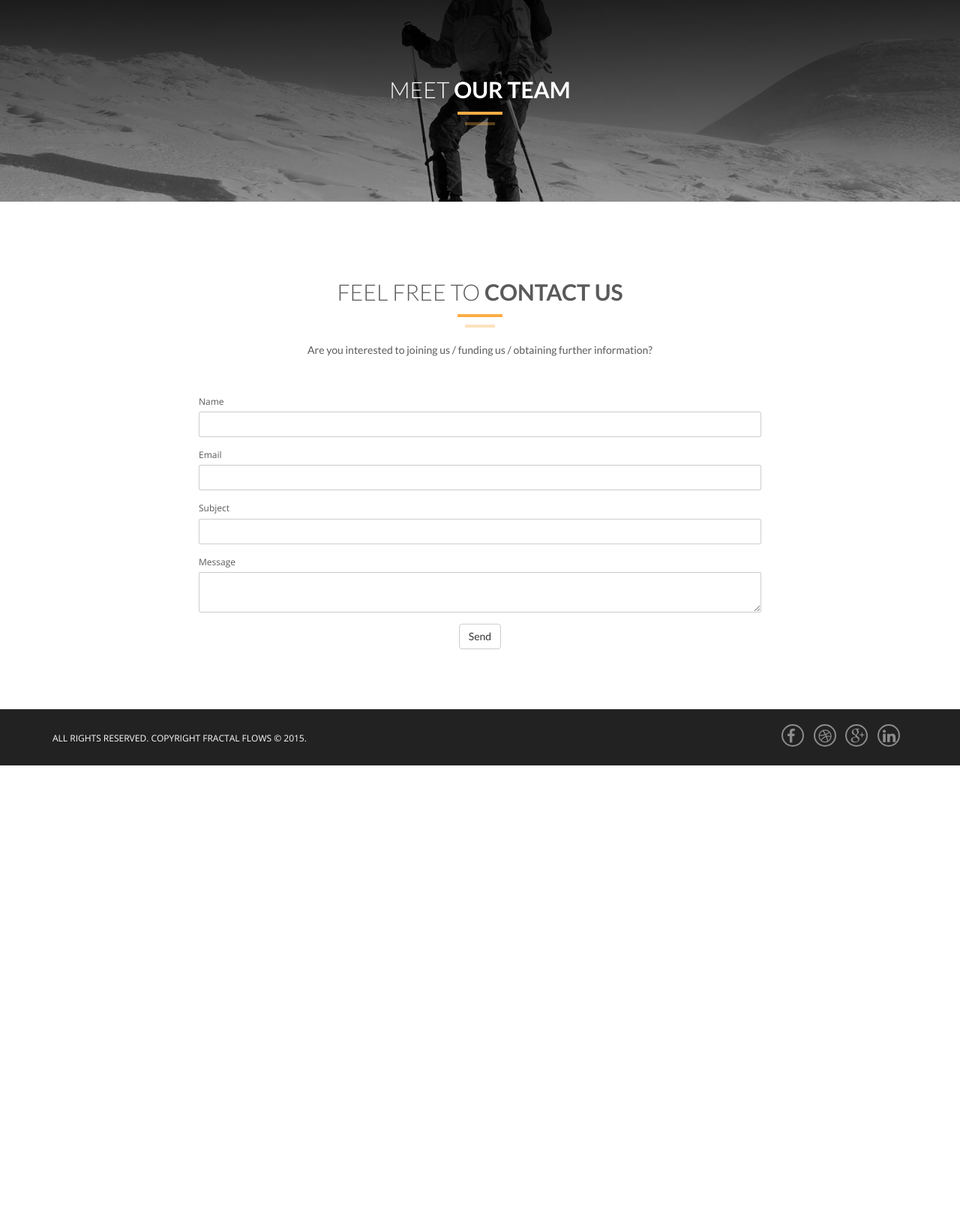
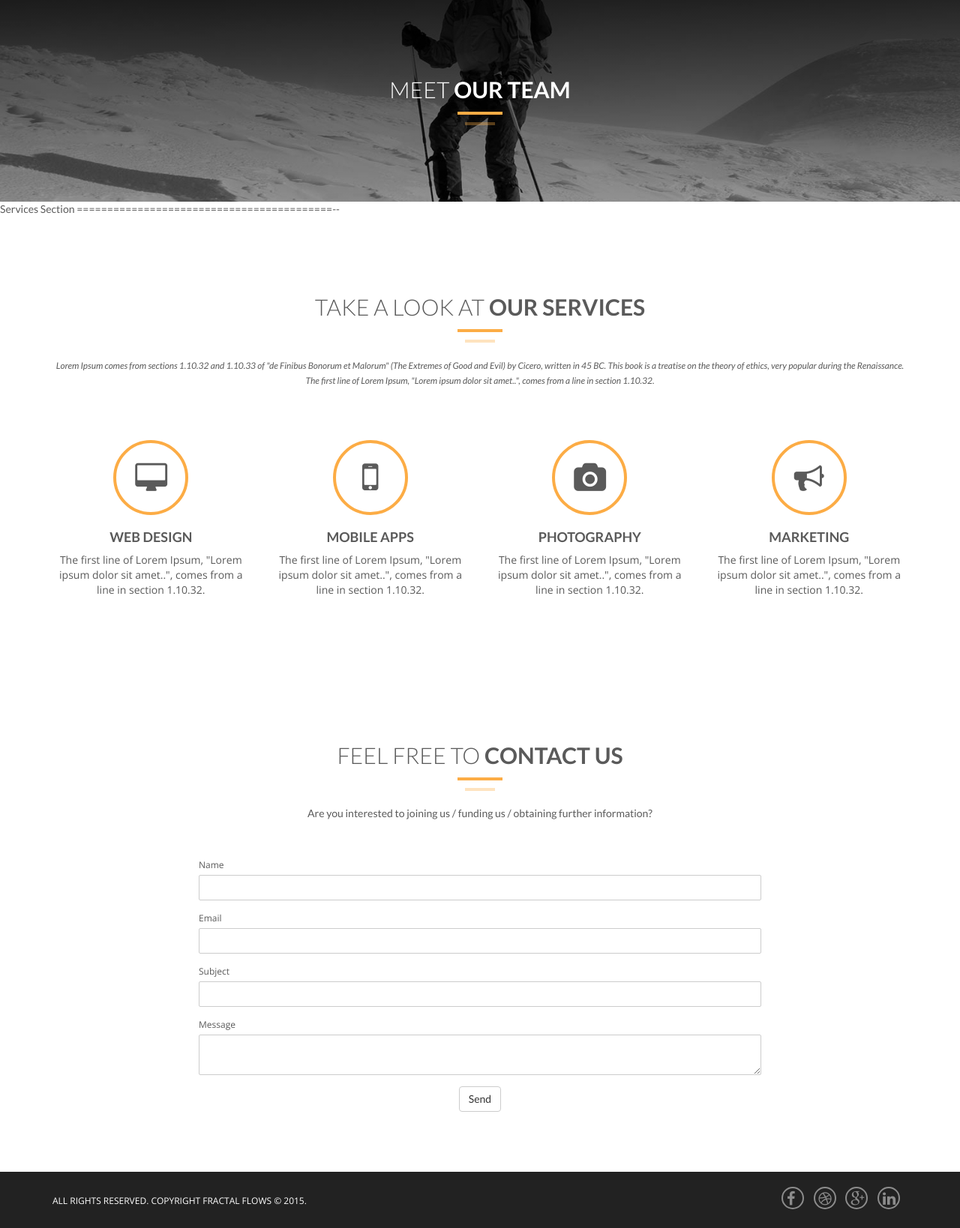
Before and after one commit to rethore/Emergence, a Flask app: page /landing in a window 1280 px wide. Shown: the part 1306-2944 px from the top of the page at 75% size. Before the commit the page ends 2327 px from the top, so only its background shows below. Run offline with Flask 2, Linux system fonts and the light colour scheme; parts of the project's set-up code (start-up, migrations or seed data) failed here and were passed over; some libraries are stand-ins or nearby versions.

Commit message:
minor modif

```diff
--- a/webapp/templates/landing.html
+++ b/webapp/templates/landing.html
@@ -156,7 +156,7 @@ Emergence from Fractal Flows
         </div>
     </div>
 
-    <!-- Services Section
+     Services Section
     ==========================================--
     <div id="tf-services" class="text-center">
         <div class="container">
@@ -196,7 +196,7 @@ Emergence from Fractal Flows
             </div>
         </div>
     </div>
--->
+
     <!-- Clients Section
     ==========================================
     <div id="tf-clients" class="text-center">
```
